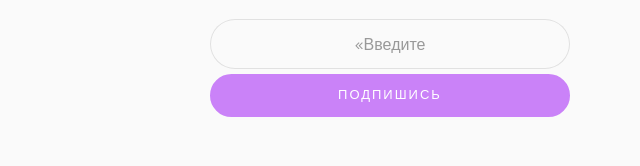
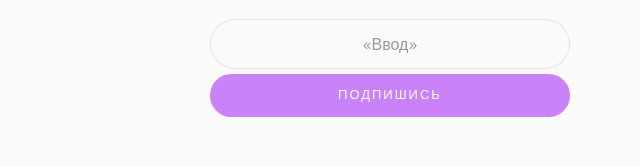
Before and after one commit to selfdarm/RESUME, a plain HTML site: page index.html in a window 1280 px wide. Shown: the part 9194-9360 px from the top of the page, 640-1280 px from the left. Drawn offline with nearby package versions, Linux system fonts and the light colour scheme; files whose address does not match are found by name; a web font is replaced by a local one.

Commit message:
Update index.html

```diff
--- a/index.html
+++ b/index.html
@@ -498,7 +498,7 @@
 							<p>Горит дедлайн? С нетерпением жду твоих заказов!</p>
 							<div class="subscribe text-center">
 								<div class="form-group">
-									<input type="text" class="form-control text-center" placeholder=«Введите адрес электронной почты»>
+									<input type="text" class="form-control text-center" placeholder=«Ввод»>
 									<input type="submit" value="Подпишись" class="btn btn-primary btn-custom">
 								</div>
 							</div>
```
